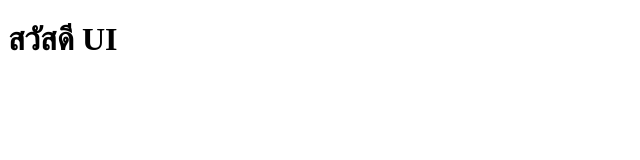
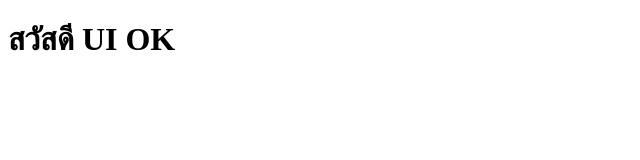
Before and after one commit to KUNSALISA/SE-Lab3-B6525873, a plain HTML site: page index.html in a window 1280 px wide. Shown: the full height of the page, 0-640 px from the left. Drawn offline with Linux system fonts and the light colour scheme.

Commit message:
55 close #5

```diff
--- a/index.html
+++ b/index.html
@@ -6,6 +6,6 @@
     <title>G11_PROJECT</title>
   </head>
   <body>
-    <h1>สวัสดี UI</h1>
+    <h1>สวัสดี UI OK</h1>
   </body>
 </html>
```
